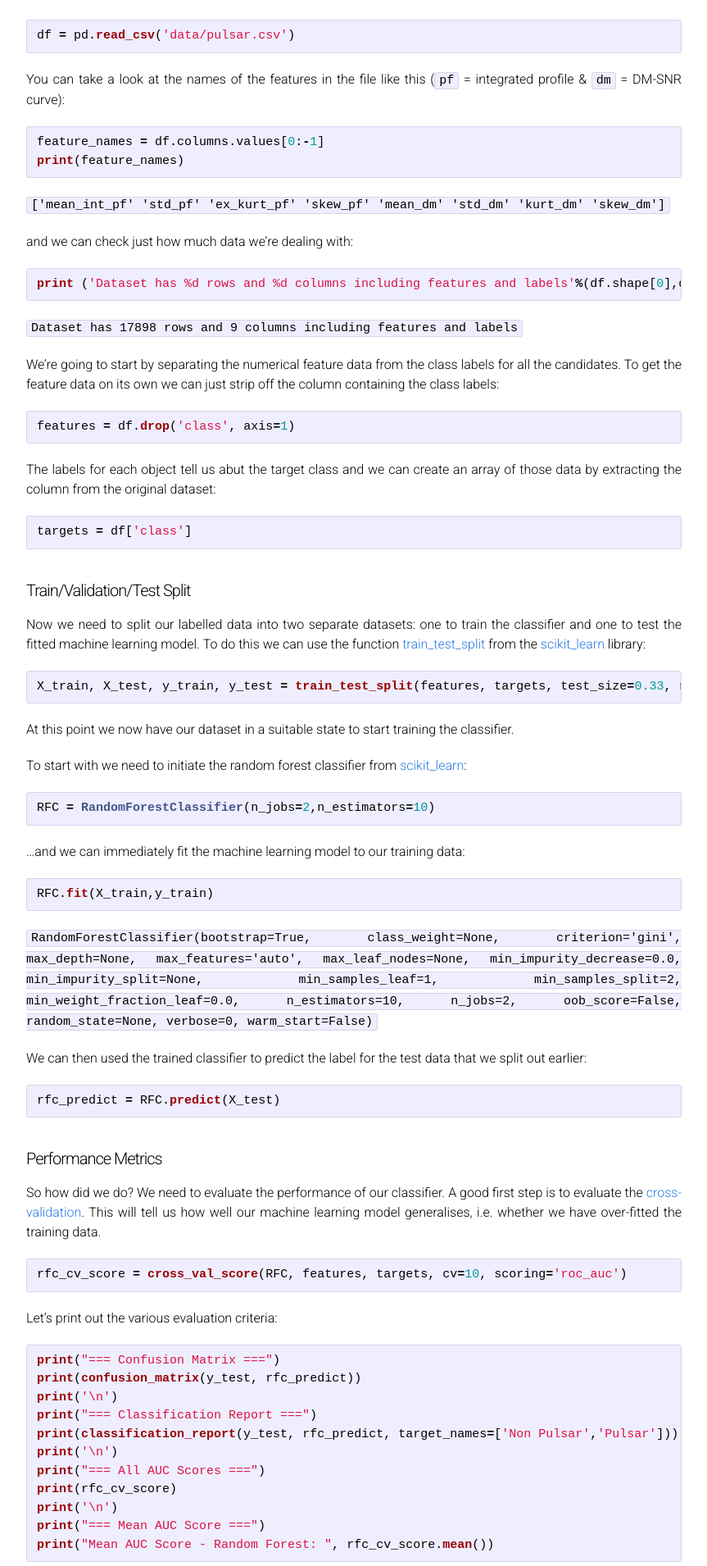
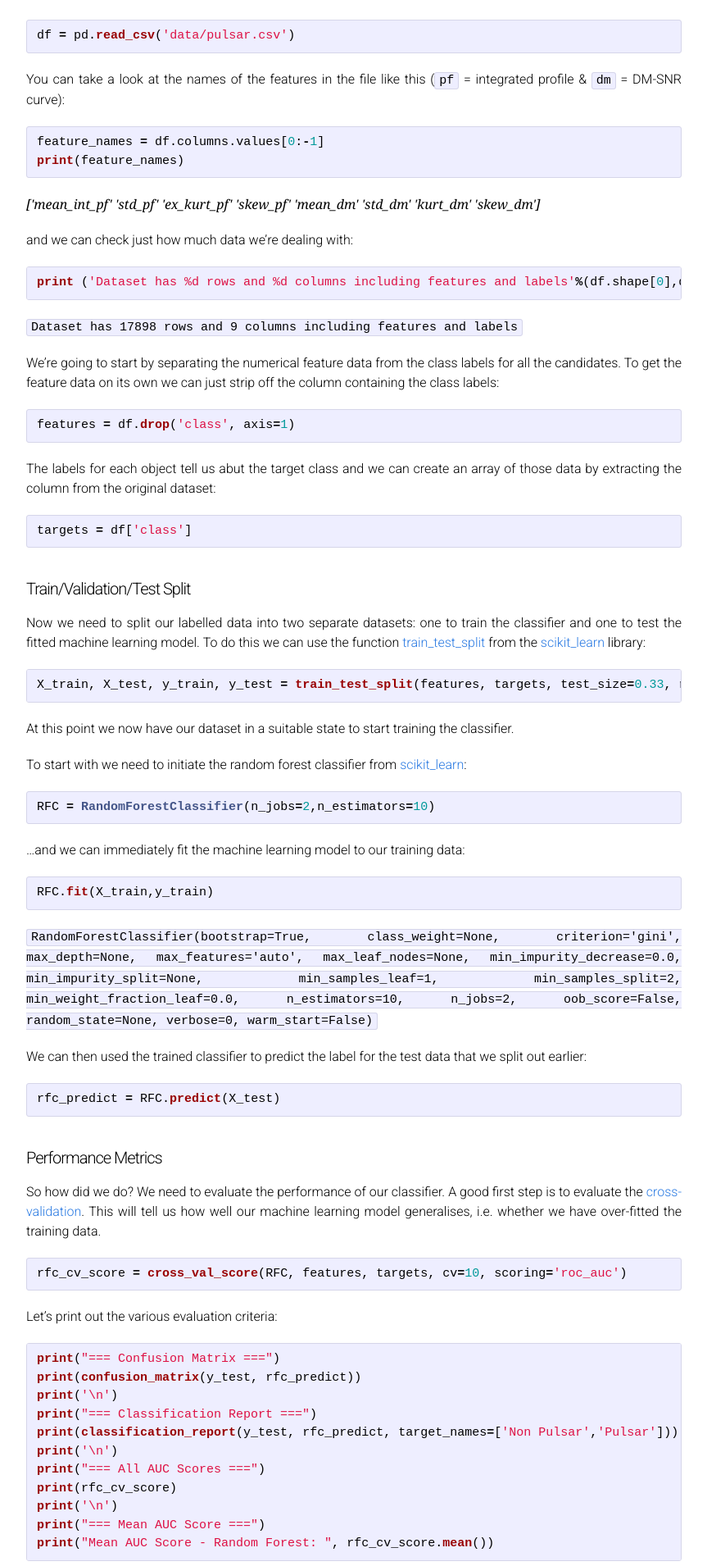
Before and after one commit to as595/csc-2019, a Jekyll site: the page built from classification.md, in a window 1280 px wide. Shown: the part 4030-5940 px from the top of the page at 82% size, without its empty margins (208-1071 px from the left). Built offline with Jekyll 4.4.1, drawn with Linux system fonts in a browser that asks for light colours; our own code applies the rules of GitHub Pages for plain Markdown files.

Commit message:
Update classification.md

````diff
--- a/classification.md
+++ b/classification.md
@@ -106,8 +106,9 @@ feature_names = df.columns.values[0:-1]
 print(feature_names)
 ```
 
-<code>['mean_int_pf' 'std_pf' 'ex_kurt_pf' 'skew_pf' 'mean_dm' 'std_dm'
-'kurt_dm' 'skew_dm']</code>
+<p style = "font-family:georgia,garamond,serif;font-size:16px;font-style:italic;">
+['mean_int_pf' 'std_pf' 'ex_kurt_pf' 'skew_pf' 'mean_dm' 'std_dm'
+'kurt_dm' 'skew_dm']</p>
 
 and we can check just how much data we're dealing with:
 
````
